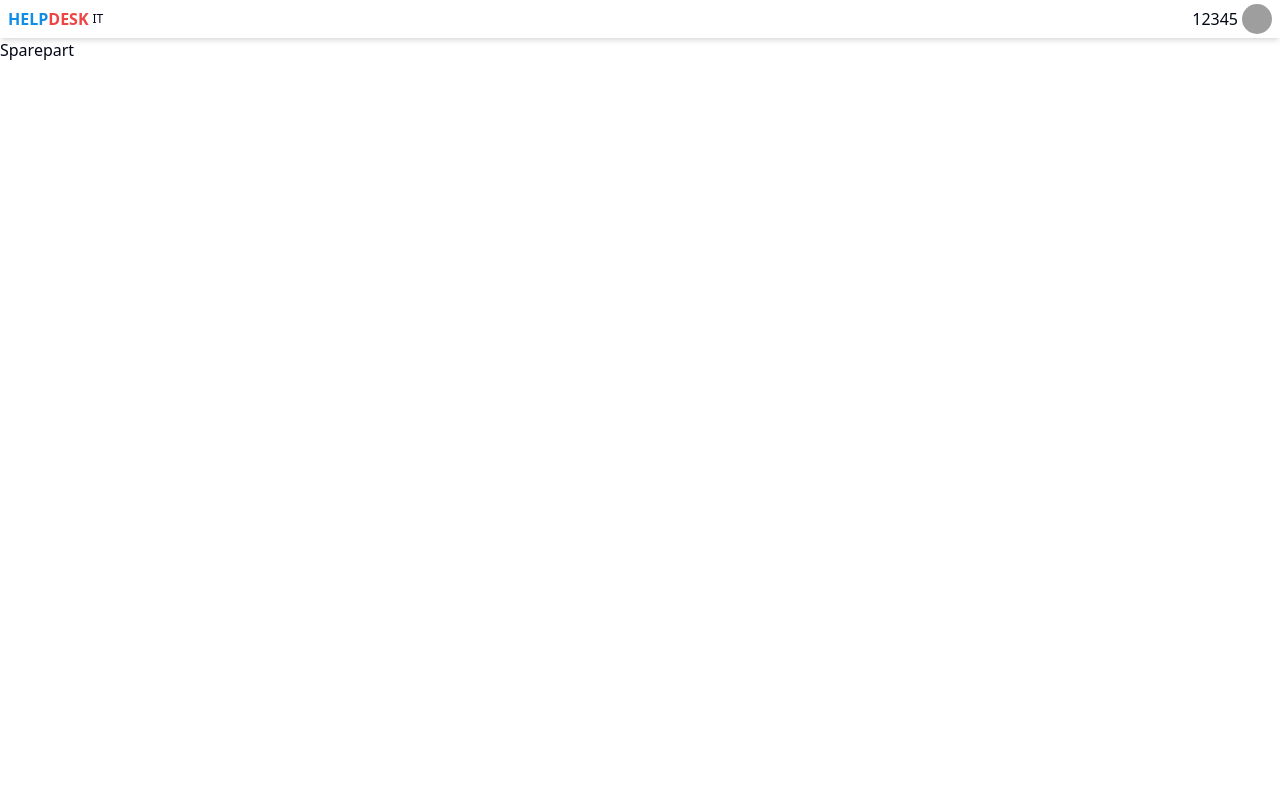
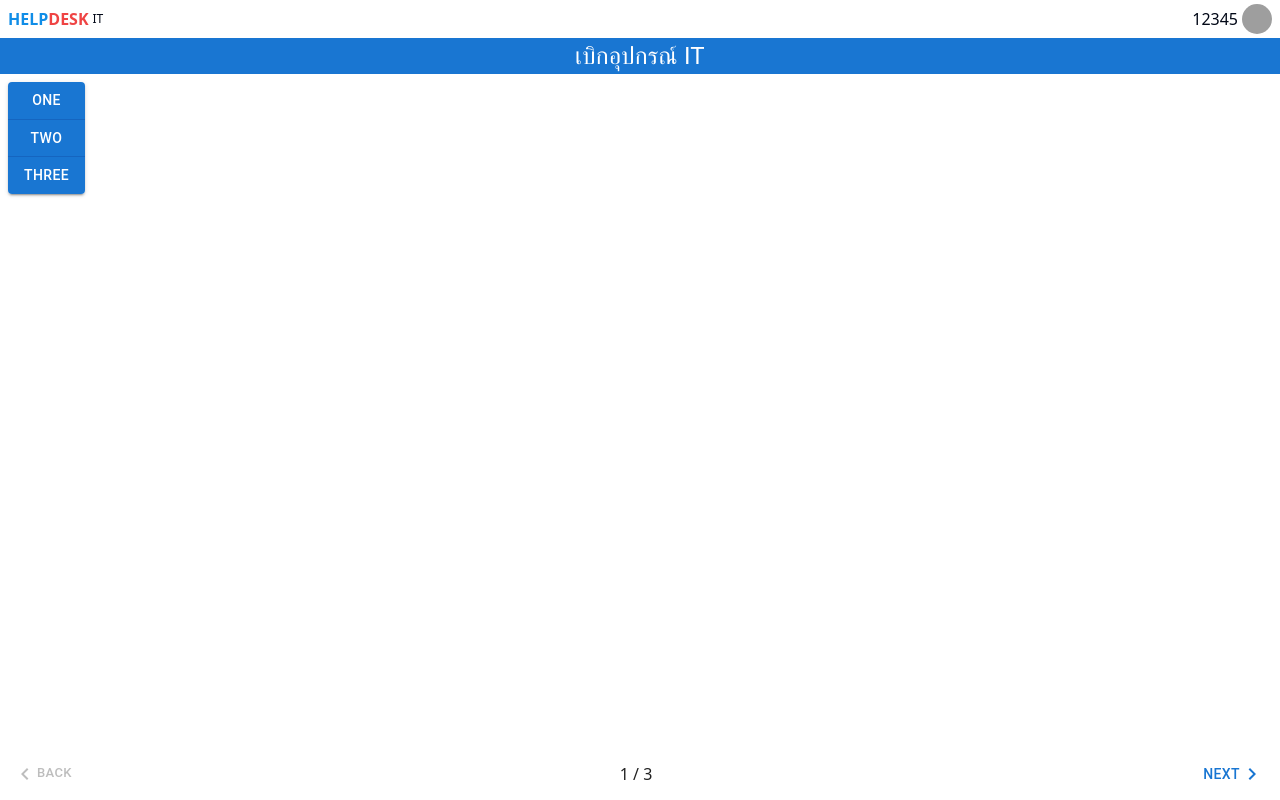
Before and after one commit to dciit/DCI_HELPDESK, a React (Vite) app: page /ithelpdesk/sparepart in a window 1280 px wide. Built offline with nearby package versions, Linux system fonts and the light colour scheme; grey boxes are pictures that could not be loaded.

Commit message:
merge sparepart
merge sparepart

```diff
--- a/src/pages/sparepart.tsx
+++ b/src/pages/sparepart.tsx
@@ -1,9 +1,145 @@
-import React, { useState } from 'react'
+import React, { useEffect } from "react";
+import Box from "@mui/material/Box";
+import { useTheme } from "@mui/material/styles";
+import MobileStepper from "@mui/material/MobileStepper";
+import Paper from "@mui/material/Paper";
+import Typography from "@mui/material/Typography";
+import Button from "@mui/material/Button";
+import KeyboardArrowLeft from "@mui/icons-material/KeyboardArrowLeft";
+import KeyboardArrowRight from "@mui/icons-material/KeyboardArrowRight";
+import ButtonGroup from "@mui/material/ButtonGroup";
 
 function Sparepart() {
-    return (
-        <div>Sparepart</div>
-    )
+  const theme = useTheme();
+  const [activeStep, setActiveStep] = React.useState(0);
+  const maxSteps = 3;
+
+  const handleNext = () => {
+    setActiveStep((prevActiveStep) => prevActiveStep + 1);
+    console.log(activeStep);
+  };
+
+  const handleBack = () => {
+    setActiveStep((prevActiveStep) => prevActiveStep - 1);
+    console.log(activeStep);
+  };
+
+  //   useEffect(() => {
+  //    alert(activeStep);
+
+  //    if(activeStep == 0){
+
+  //    }
+  //    else if(activeStep == 1){
+
+  //    }else{
+
+  //    }
+
+  //   }, [activeStep]);
+
+  //   const Nextpage = (_step:number) => {
+  //     let step = activeStep;
+  //     return (
+  //       <>
+
+  //       </>
+  //     );
+  //   };
+
+  function getGreeting(_step: number) {
+    if (_step == 0) {
+      return (
+        <Box
+          sx={{
+            display: "flex",
+            "& > *": {
+              m: 1,
+            },
+          }}
+        >
+          <ButtonGroup
+            orientation="vertical"
+            aria-label="Vertical button group"
+            variant="contained"
+          >
+            <Button key="one">One</Button>,<Button key="two">Two</Button>,
+            <Button key="three">Three</Button>,
+          </ButtonGroup>
+        </Box>
+      );
+    } else if (_step == 1) {
+      return <h1>STEP2</h1>;
+    } else {
+      return <h1>STEP3</h1>;
+    }
+  }
+
+  return (
+    <>
+      <div className="bg-auto bg-no-repeat bg-center">
+        {/* <Box sx={{ maxWidth: 500, flexGrow: 1 }}> */}
+        <Paper
+          square
+          elevation={0}
+          sx={{
+            textAlign: "center",
+            fontSize: "h6.fontSize",
+            fontFamily: "Monospace",
+          }}
+        >
+          <Typography
+            sx={{
+              textAlign: "center",
+              fontSize: "h5.fontSize",
+              background: "#1976d2",
+              color: "white",
+            }}
+          >
+            เบิกอุปกรณ์ IT
+          </Typography>
+        </Paper>
+
+        <div>{getGreeting(activeStep)}</div>
+
+        <MobileStepper
+          variant="text"
+          steps={maxSteps}
+          position="bottom"
+          activeStep={activeStep}
+          nextButton={
+            <Button
+              size="medium"
+              onClick={handleNext}
+              disabled={activeStep === maxSteps - 1}
+            >
+              Next
+              {theme.direction === "rtl" ? (
+                <KeyboardArrowLeft />
+              ) : (
+                <KeyboardArrowRight />
+              )}
+            </Button>
+          }
+          backButton={
+            <Button
+              size="small"
+              onClick={handleBack}
+              disabled={activeStep === 0}
+            >
+              {theme.direction === "rtl" ? (
+                <KeyboardArrowRight />
+              ) : (
+                <KeyboardArrowLeft />
+              )}
+              Back
+            </Button>
+          }
+        />
+        {/* </Box> */}
+      </div>
+    </>
+  );
 }
 
-export default Sparepart
+export default Sparepart;
```
